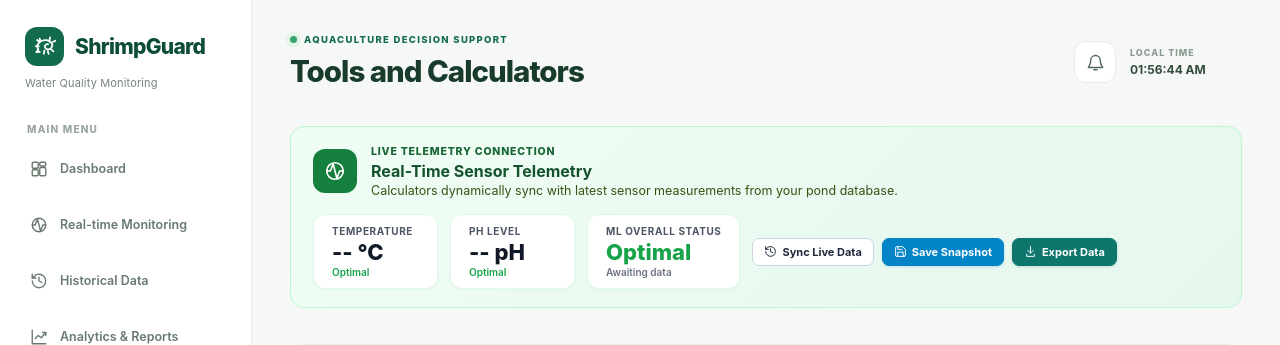
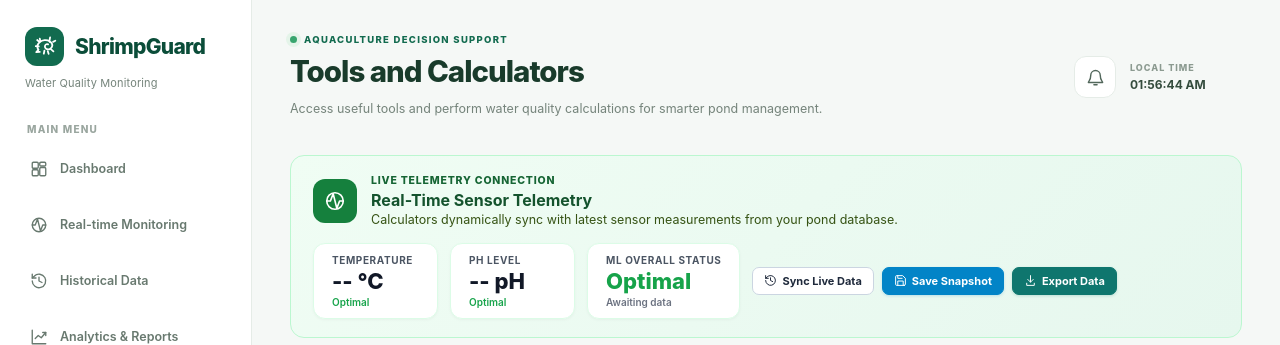
Before and after one commit to gmrdavid/shrimpGuard, a Flask app: template templates/calculators.html in a window 1280 px wide. Shown: the top 345 px of the page. Run offline with Flask 3, Linux system fonts and the light colour scheme; the template is opened without the code that fills it, so the values that code supplies are empty.

Commit message:
auto-commit

```diff
--- a/templates/calculators.html
+++ b/templates/calculators.html
@@ -119,6 +119,10 @@
                 </div>
 
                 <h1>Tools and Calculators</h1>
+
+                <p>
+                    Access useful tools and perform water quality calculations for smarter pond management.
+                </p>
             </div>
 
             <div class="header-info dashboard-header-info">
```
